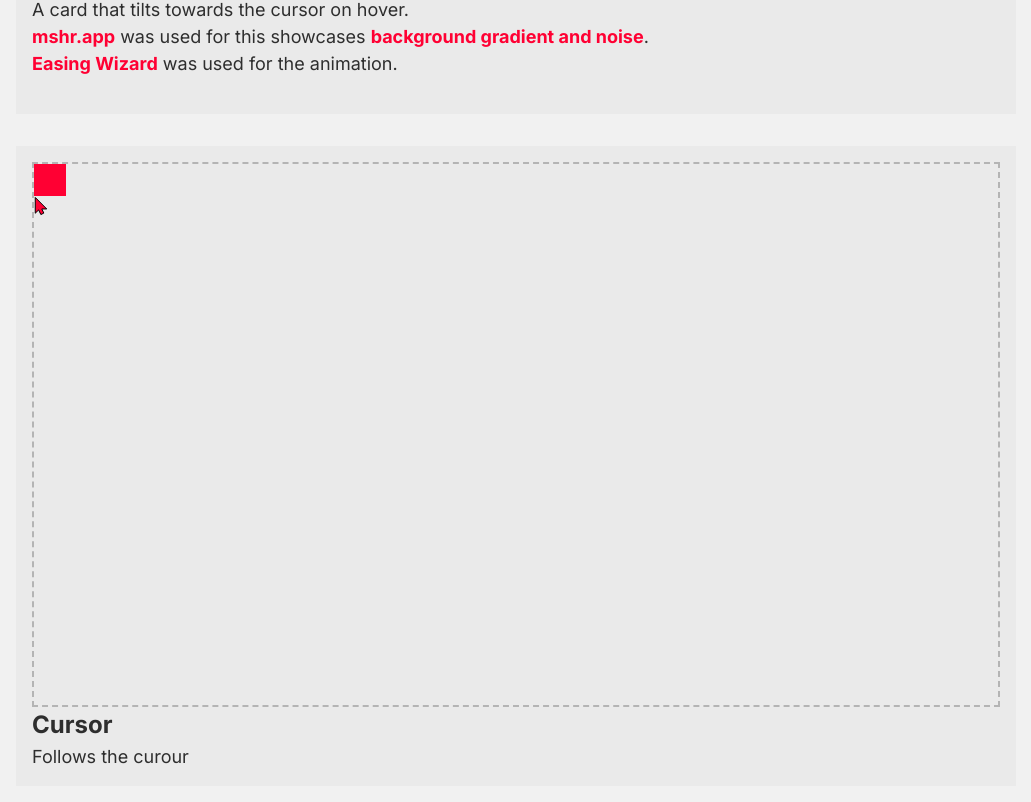
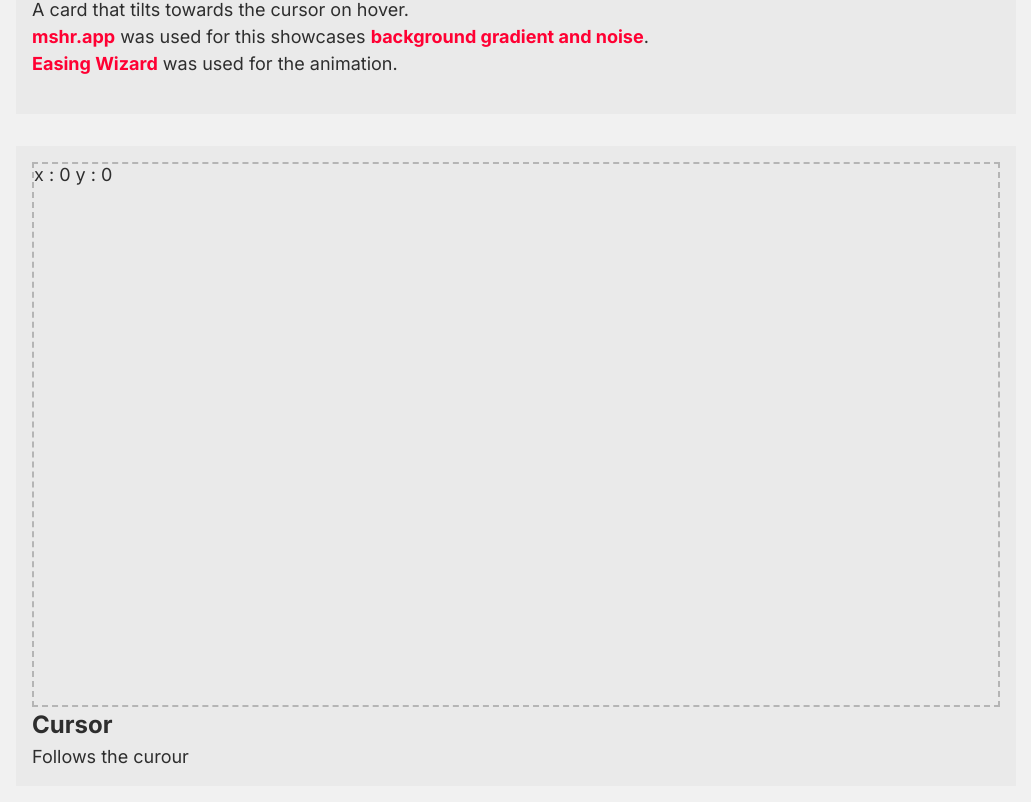
Before and after one commit to BigBadBodyPillow/snippets, a SvelteKit app: page / in a window 1280 px wide. Shown: the part 3570-4372 px from the top of the page, without its empty margins (119-1150 px from the left). Built offline with nearby package versions, Linux system fonts and the light colour scheme.

Commit message:
add cursor tracking

```diff
--- a/src/components/Cursor/Cursor.svelte
+++ b/src/components/Cursor/Cursor.svelte
@@ -1,13 +1,49 @@
 <script lang="ts">
-  import Arrow from './myArrow.svg?raw';
+  interface Coordinates {
+    x: number;
+    y: number;
+  }
+  const cursor = $state<Coordinates>({ x: 0, y: 0 });
+  const petOffsetX = 20;
+  let pet: HTMLDivElement;
+  let moveArea: HTMLDivElement;
+
+  function normaliseMovement(position: Coordinates): Coordinates {
+    const area = moveArea.getBoundingClientRect();
+
+    const xFromLeft = position.x - area.left;
+    const maxX = area.width - pet.offsetWidth;
+    const yFromTop = position.y - area.top;
+    const maxY = area.height - pet.offsetHeight;
+
+    return {
+      x: Math.max(0, Math.min(xFromLeft, maxX - petOffsetX * 2)),
+      y: Math.max(0, Math.min(yFromTop + petOffsetX, maxY - petOffsetX))
+    };
+  }
+
+  function handleMove(event: PointerEvent) {
+    const position = normaliseMovement(event);
+
+    cursor.x = position.x;
+    cursor.y = position.y;
+
+    pet.style.left = `${cursor.x + petOffsetX}px`;
+    pet.style.top = `${cursor.y}px`;
+
+    if (pet.style.display === 'block') return;
+    pet.style.display = 'block';
+  }
 </script>
 
 <section>
-  <div class="demo">
-    <div class="square"></div>
+  <div class="demo" bind:this={moveArea} onpointermove={handleMove} role="presentation">
+    <div class="pet" bind:this={pet}></div>
 
-    <!--  eslint-disable svelte/no-at-html-tags -->
-    {@html Arrow}
+    <div class="display">
+      <span>x : {cursor.x}</span>
+      <span>y : {cursor.y}</span>
+    </div>
   </div>
 
   <div class="about">
@@ -31,11 +67,17 @@
     border: 2px dashed var(--border);
 
     cursor: url('myArrow.svg'), auto;
+
+    position: relative;
   }
 
-  .square {
-    width: 32px;
-    height: 32px;
+  .pet {
+    width: 16px;
+    height: 16px;
+    border-radius: 100%;
     background-color: var(--accent);
+
+    display: none;
+    position: absolute;
   }
 </style>
```
